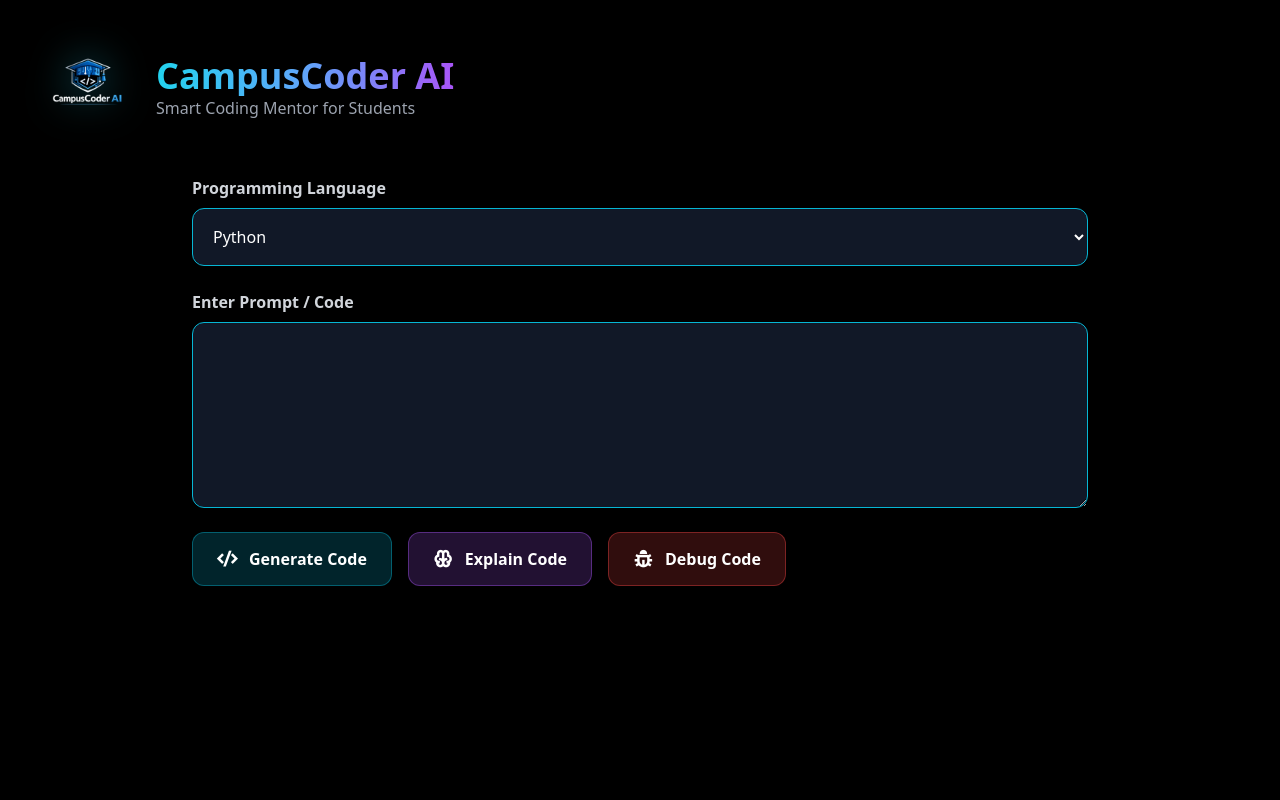
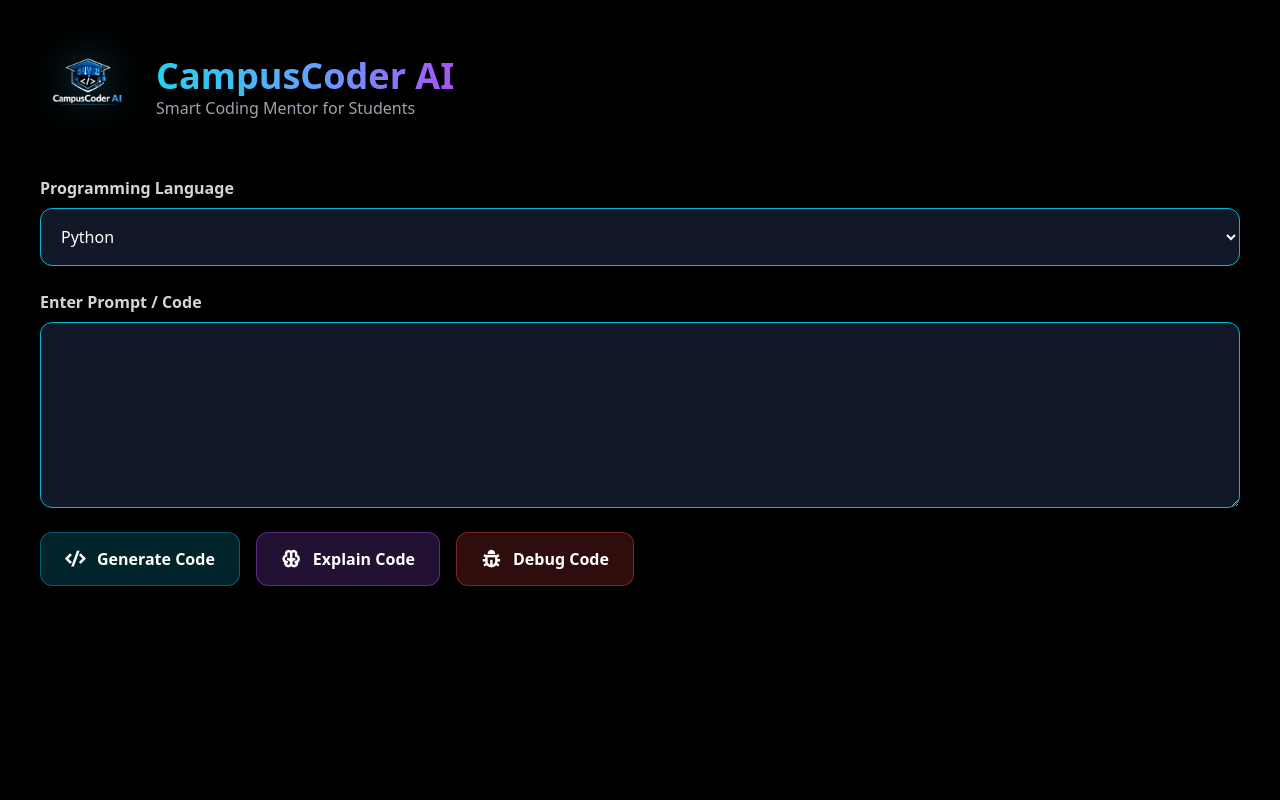
Before and after one commit to Mehedi-764/campuscoder-ai, a Django app: page /assistant/ in a window 1280 px wide. Run offline with Django 5.2, Linux system fonts and the light colour scheme; the visitor is signed in with stand-in values (Sample User, id 1); some libraries are stand-ins or nearby versions.

Commit message:
Update assistant.html

```diff
--- a/templates/users/assistant.html
+++ b/templates/users/assistant.html
@@ -1,7 +1,8 @@
 <!DOCTYPE html>
-<html lang="en">
+<html>
 
 <head>
+
 <meta charset="UTF-8">
 <meta name="viewport" content="width=device-width, initial-scale=1.0">
 
@@ -17,31 +18,31 @@
 <link href="https://cdnjs.cloudflare.com/ajax/libs/prism/1.29.0/themes/prism-tomorrow.min.css" rel="stylesheet"/>
 </head>
 
-<body class="bg-black text-white min-h-screen p-10 max-lg:p-6 max-sm:p-4">
+<body class="bg-black text-white min-h-screen p-6 sm:p-10">
 
 {% load static %}
 
 <!-- HEADER -->
-<div class="flex items-center justify-between mb-10 gap-6 max-lg:flex-col">
+<div class="flex flex-col sm:flex-row items-center justify-between mb-10 gap-6">
 
-    <div class="flex items-center gap-5 text-left max-lg:flex-col max-lg:text-center">
+    <div class="flex flex-col sm:flex-row items-center gap-4 sm:gap-5 text-center sm:text-left">
 
         <img
         src="{% static 'images/logo.png' %}"
-        class="w-24 h-24 object-contain
+        class="w-20 sm:w-24 h-20 sm:h-24 object-contain
         drop-shadow-[0_0_20px_rgba(34,211,238,.4)]">
 
         <div>
 
-            <h1 class="text-4xl font-black
+            <h1 class="text-3xl sm:text-4xl font-black
             bg-gradient-to-r from-cyan-400 via-blue-400 to-purple-500
-            text-transparent bg-clip-text max-sm:text-3xl">
+            text-transparent bg-clip-text">
 
                 CampusCoder AI
 
             </h1>
 
-            <p class="text-gray-400 text-base max-sm:text-sm">
+            <p class="text-gray-400 text-sm sm:text-base">
                 Smart Coding Mentor for Students
             </p>
 
@@ -51,23 +52,21 @@
 
 </div>
 
-<!-- FORM -->
-<form method="POST" class="space-y-6 max-w-4xl mx-auto">
+<!-- FORM (WIDTH FIXED TO FULL WIDTH) -->
+<form method="POST" class="space-y-6 w-full">
 
   {% csrf_token %}
 
   <!-- LANGUAGE -->
   <div class="flex flex-col">
-
-    <label class="text-gray-300 font-semibold text-base mb-2 max-sm:text-sm">
+    <label class="text-gray-300 font-semibold text-sm sm:text-base mb-2">
         Programming Language
     </label>
 
     <select
         name="language"
-        class="w-full p-4 rounded-xl
-        bg-gray-900 text-white border border-cyan-500
-        text-base max-sm:p-3 max-sm:text-sm">
+        class="w-full p-3 sm:p-4 rounded-xl
+        bg-gray-900 text-white border border-cyan-500 text-sm sm:text-base">
 
         <option>Python</option>
         <option>C</option>
@@ -76,13 +75,11 @@
         <option>JavaScript</option>
 
     </select>
-
   </div>
 
   <!-- PROMPT -->
   <div class="flex flex-col">
-
-    <label class="text-gray-300 font-semibold text-base mb-2 max-sm:text-sm">
+    <label class="text-gray-300 font-semibold text-sm sm:text-base mb-2">
         Enter Prompt / Code
     </label>
 
@@ -90,78 +87,57 @@
         name="prompt"
         rows="6"
         placeholder="Write prompt or paste code..."
-        class="w-full p-5 rounded-xl
+        class="w-full p-3 sm:p-5 rounded-xl
         bg-gray-900 text-white border border-cyan-500
-        text-base max-sm:p-3 max-sm:text-sm">
+        text-sm sm:text-base">
 
     </textarea>
-
   </div>
 
-  <!-- BUTTONS -->
-  <div class="flex gap-4 max-lg:flex-col max-lg:gap-3">
+  <!-- BUTTONS (MOBILE STACKED STYLE) -->
+  <div class="flex flex-col sm:flex-row gap-3 sm:gap-4">
 
-    <button
-        type="submit"
-        name="action"
-        value="generate"
-        class="flex items-center justify-center gap-3
+    <button type="submit" name="action" value="generate"
+        class="w-full sm:w-auto flex items-center justify-center gap-3
         bg-cyan-500/20 hover:bg-cyan-500/30
         border border-cyan-500/40
-        px-6 py-3 rounded-xl font-semibold transition
-        max-lg:w-full">
+        px-6 py-3 rounded-xl font-semibold transition">
 
         <i class="ri-code-s-slash-line text-xl"></i>
-
         Generate Code
-
     </button>
 
-    <button
-        type="submit"
-        name="action"
-        value="explain"
-        class="flex items-center justify-center gap-3
+    <button type="submit" name="action" value="explain"
+        class="w-full sm:w-auto flex items-center justify-center gap-3
         bg-purple-500/20 hover:bg-purple-500/30
         border border-purple-500/40
-        px-6 py-3 rounded-xl font-semibold transition
-        max-lg:w-full">
+        px-6 py-3 rounded-xl font-semibold transition">
 
         <i class="ri-brain-line text-xl"></i>
-
         Explain Code
-
     </button>
 
-    <button
-        type="submit"
-        name="action"
-        value="debug"
-        class="flex items-center justify-center gap-3
+    <button type="submit" name="action" value="debug"
+        class="w-full sm:w-auto flex items-center justify-center gap-3
         bg-red-500/20 hover:bg-red-500/30
         border border-red-500/40
-        px-6 py-3 rounded-xl font-semibold transition
-        max-lg:w-full">
+        px-6 py-3 rounded-xl font-semibold transition">
 
         <i class="ri-bug-line text-xl"></i>
-
         Debug Code
-
     </button>
 
   </div>
 
 </form>
 
-
 <!-- RESPONSE -->
 {% if response %}
 
-<div class="mt-10 w-full max-w-4xl mx-auto">
+<div class="mt-10 w-full">
 
-<div class="bg-gray-900 rounded-3xl p-8
-border border-cyan-500/30 shadow-2xl
-max-sm:rounded-2xl max-sm:p-5">
+<div class="bg-gray-900 rounded-2xl sm:rounded-3xl p-5 sm:p-8
+border border-cyan-500/30 shadow-2xl">
 
     <!-- HEADER -->
     <div class="flex justify-between items-center mb-6">
@@ -169,14 +145,12 @@ max-sm:rounded-2xl max-sm:p-5">
         <div class="flex items-center gap-3">
 
             <div class="bg-cyan-500/20 p-3 rounded-xl">
-
                 <i class="ri-robot-2-line text-cyan-400 text-2xl"></i>
-
             </div>
 
             <div>
 
-                <h2 class="text-2xl font-bold text-cyan-400 max-sm:text-xl">
+                <h2 class="text-xl sm:text-2xl font-bold text-cyan-400">
                     AI Response
                 </h2>
 
@@ -190,11 +164,9 @@ max-sm:rounded-2xl max-sm:p-5">
 
     </div>
 
-
     <!-- CODE BOX -->
-    <div class="bg-black w-full p-6 rounded-2xl
-    overflow-x-auto border border-gray-700
-    max-sm:p-4">
+    <div class="bg-black w-full p-4 sm:p-6 rounded-2xl
+    overflow-x-auto border border-gray-700">
 
 <pre class="whitespace-pre w-full">
 <code id="code" class="language-python">
@@ -204,47 +176,34 @@ max-sm:rounded-2xl max-sm:p-5">
 
     </div>
 
+    <!-- ACTION BUTTONS (STACKED ON MOBILE) -->
+    <div class="flex flex-col sm:flex-row gap-3 mt-6">
 
-    <!-- ACTION BUTTONS -->
-    <div class="flex gap-3 mt-6 max-lg:flex-col">
+        <button onclick="copyCode()"
+            class="w-full sm:w-auto flex items-center justify-center gap-2
+            bg-cyan-500/20 hover:bg-cyan-500/30
+            px-5 py-3 rounded-xl transition">
+
+            <i class="ri-file-copy-line"></i>
+            Copy
+        </button>
 
         <button
-            onclick="copyCode()"
-            class="flex items-center justify-center gap-2
-            bg-cyan-500/20 hover:bg-cyan-500/30
-            px-5 py-3 rounded-xl transition
-            max-lg:w-full">
+            class="w-full sm:w-auto flex items-center justify-center gap-2
+            bg-yellow-500/20 hover:bg-yellow-500/30
+            px-5 py-3 rounded-xl transition">
 
-            <i class="ri-file-copy-line"></i>
-
-            Copy
-
+            <i class="ri-star-line"></i>
+            Favorite
         </button>
 
-
         <button
-            class="flex items-center justify-center gap-2
-            bg-yellow-500/20 hover:bg-yellow-500/30
-            px-5 py-3 rounded-xl transition
-            max-lg:w-full">
-
-            <i class="ri-star-line"></i>
-
-            Favorite
-
-        </button>
-
-
-        <button
-            class="flex items-center justify-center gap-2
+            class="w-full sm:w-auto flex items-center justify-center gap-2
             bg-purple-500/20 hover:bg-purple-500/30
-            px-5 py-3 rounded-xl transition
-            max-lg:w-full">
+            px-5 py-3 rounded-xl transition">
 
             <i class="ri-brain-line"></i>
-
             Explain
-
         </button>
 
     </div>
@@ -255,40 +214,24 @@ max-sm:rounded-2xl max-sm:p-5">
 
 {% endif %}
 
-
 <!-- COPY -->
 <script>
-
 function copyCode(){
-
-    let code = document.getElementById("code").innerText;
-
+    let code=document.getElementById("code").innerText;
     navigator.clipboard.writeText(code);
-
 }
-
 </script>
-
 
 <!-- PRISM -->
 <script src="https://cdnjs.cloudflare.com/ajax/libs/prism/1.29.0/prism.min.js"></script>
-
 <script src="https://cdnjs.cloudflare.com/ajax/libs/prism/1.29.0/components/prism-python.min.js"></script>
-
 <script src="https://cdnjs.cloudflare.com/ajax/libs/prism/1.29.0/components/prism-c.min.js"></script>
-
 <script src="https://cdnjs.cloudflare.com/ajax/libs/prism/1.29.0/components/prism-cpp.min.js"></script>
-
 <script src="https://cdnjs.cloudflare.com/ajax/libs/prism/1.29.0/components/prism-java.min.js"></script>
 
-
 <script>
-
 Prism.highlightAll();
-
 </script>
 
-
 </body>
-
 </html>
```
Lines whose indentation alone changed are shown as unchanged.
